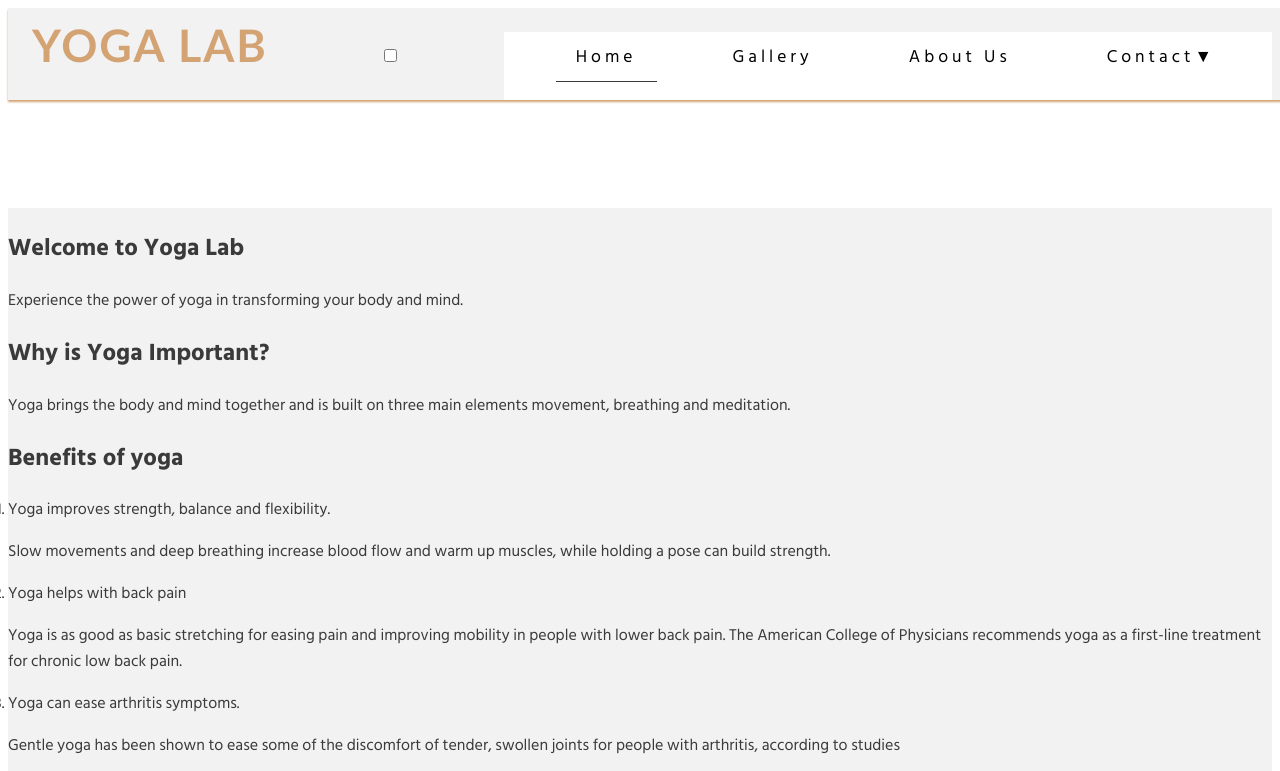
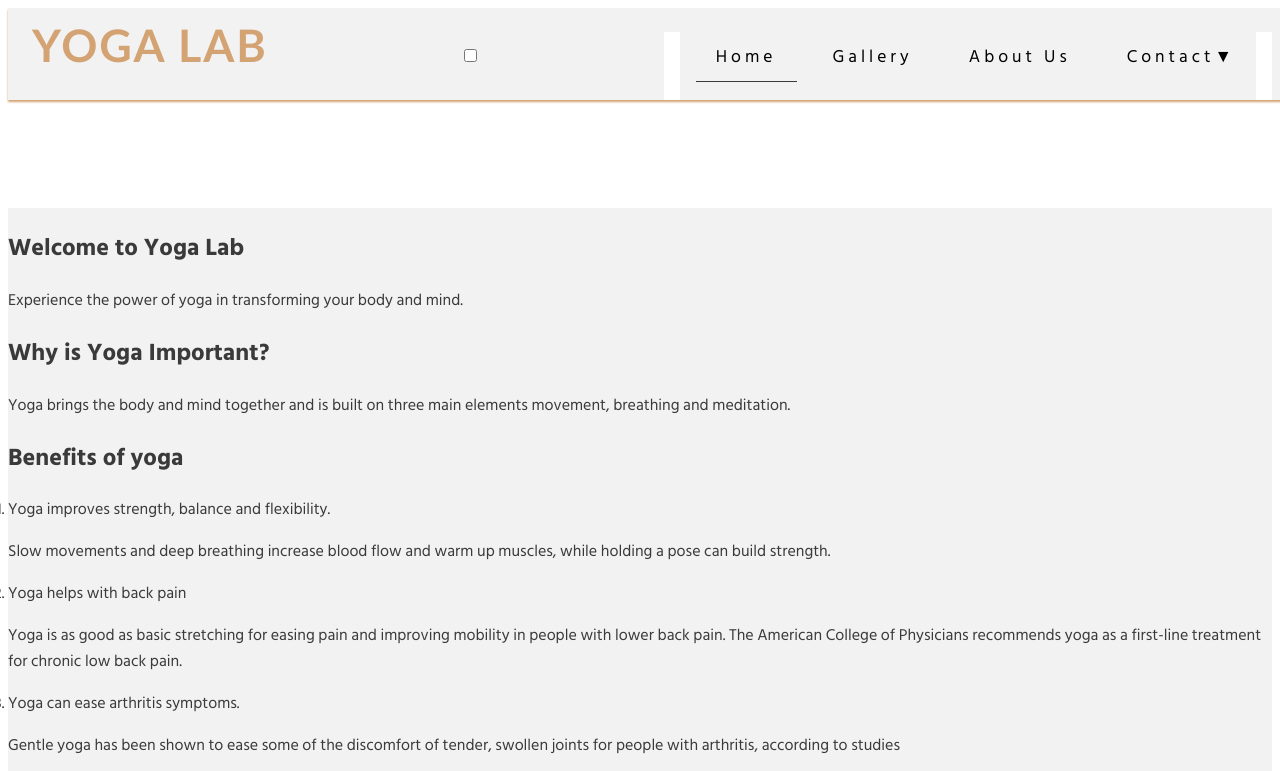
Before and after one commit to OJarvey/Project-1-Yoga-Lab-, a plain HTML site: page index.html in a window 1280 px wide. Shown: the top 771 px of the page. Drawn offline with Linux system fonts and the light colour scheme.

```diff
--- a/assets/css/style.css
+++ b/assets/css/style.css
@@ -58,6 +58,7 @@ main {
   font-size: 110%;
   letter-spacing: 4px;
   list-style-type: none;
+  background-color: #f2f2f2;
   margin: 0;
   padding: 0;
   position:relative;
@@ -67,7 +68,7 @@ main {
 
 #menu li {
   float: none;
-  margin: 0 20px;
+  margin-bottom: 10px;
   display: inline-block;
 }
 
```
